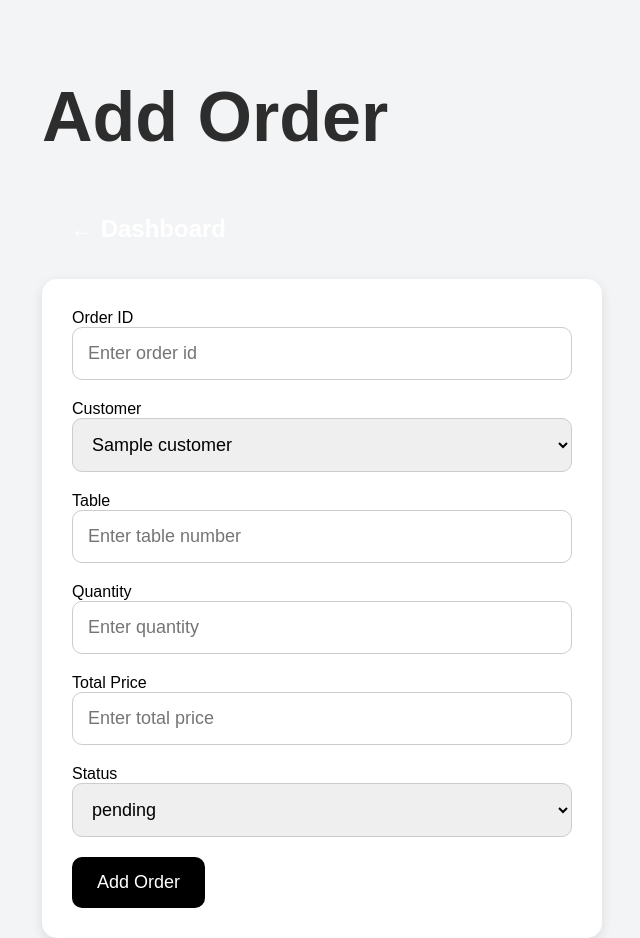
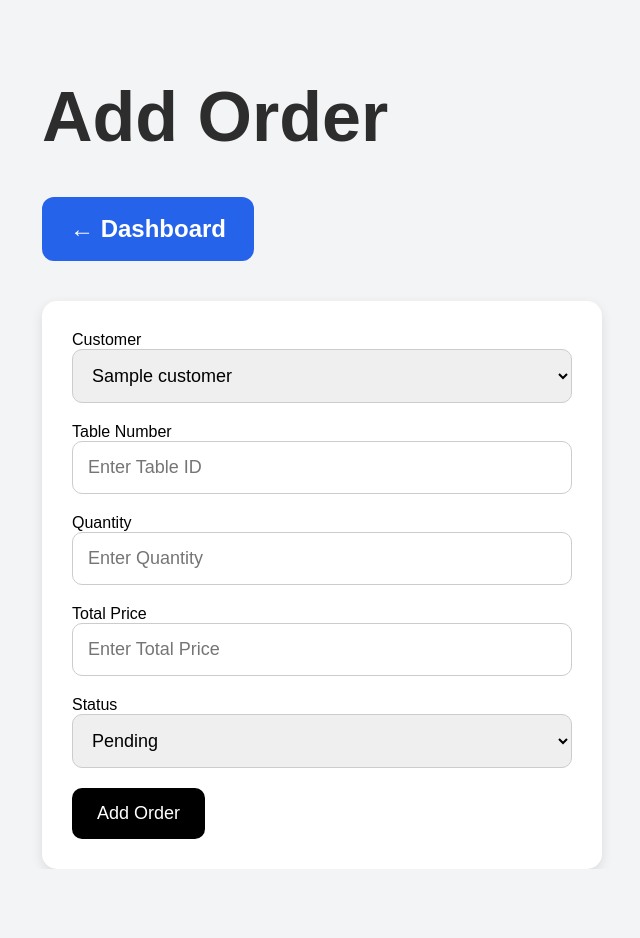
Before and after one commit to Tun30beep/Tun30beep-CS104_Tun, a Flask app: template templates/add_order.html in a window 1280 px wide. Shown: the whole page, without its empty margins (22-662 px from the left). After the commit the page ends 869 px from the top, so only its background shows below. Run offline with Flask 3, Linux system fonts and the light colour scheme; the template is opened without the code that fills it: most values are stand-ins (such as "Sample title", 1, 10 or a date in 2020).

Commit message:
Update add_order.html

```diff
--- a/templates/add_order.html
+++ b/templates/add_order.html
@@ -1,14 +1,15 @@
 <!DOCTYPE html>
-<html>
+<html lang="en">
+<head>
 
-<head>
+    <meta charset="UTF-8">
+
+    <meta name="viewport" content="width=device-width, initial-scale=1.0">
 
     <title>Add Order</title>
 
-    <link
-        rel="stylesheet"
-        href="{{ url_for('static', filename='style.css') }}"
-    >
+    <link rel="stylesheet"
+    href="{{ url_for('static', filename='style.css') }}">
 
 </head>
 
@@ -18,87 +19,81 @@
 
         <h1>Add Order</h1>
 
-    <!-- BACK BUTTON -->
-    <a class="btn home-btn" href="/">
+        <div class="button-group">
+
+            <a href="/" class="btn btn-blue">
                 ← Dashboard
             </a>
 
-    <br><br>
+        </div>
 
         <form method="POST">
 
-        <!-- ORDER ID -->
-        <label>Order ID</label>
-
-        <input
-            type="number"
-            name="order_id"
-            placeholder="Enter order id"
-            required
-        >
-
-        <!-- CUSTOMER -->
             <label>Customer</label>
 
             <select name="customer_id" required>
 
                 {% for customer in customers %}
 
-            <option value="{{ customer.customer_id }}">
-                {{ customer.name }}
+                <option value="{{ customer[0] }}">
+
+                    {{ customer[1] }}
+
                 </option>
 
                 {% endfor %}
 
             </select>
 
-        <!-- TABLE -->
-        <label>Table</label>
 
-        <input
-            type="text"
+            <label>Table Number</label>
+
+            <input type="number"
             name="table_id"
-            placeholder="Enter table number"
-            required
-        >
+            placeholder="Enter Table ID"
+            required>
 
-        <!-- QUANTITY -->
+
             <label>Quantity</label>
 
-        <input
-            type="number"
+            <input type="number"
             name="quantity"
-            placeholder="Enter quantity"
-            required
-        >
+            placeholder="Enter Quantity"
+            required>
 
-        <!-- TOTAL PRICE -->
+
             <label>Total Price</label>
 
-        <input
-            type="number"
+            <input type="number"
+            step="0.01"
             name="total_price"
-            placeholder="Enter total price"
-            required
-        >
+            placeholder="Enter Total Price"
+            required>
 
-        <!-- STATUS -->
+
             <label>Status</label>
 
             <select name="status">
 
-            <option value="pending">
-                pending
+                <option value="Pending">
+                    Pending
                 </option>
 
-            <option value="paid">
-                paid
+                <option value="Paid">
+                    Paid
+                </option>
+
+                <option value="Completed">
+                    Completed
                 </option>
 
             </select>
 
+
             <button type="submit">
+
                 Add Order
+
             </button>
 
         </form>
```
Lines whose indentation alone changed are shown as unchanged.
